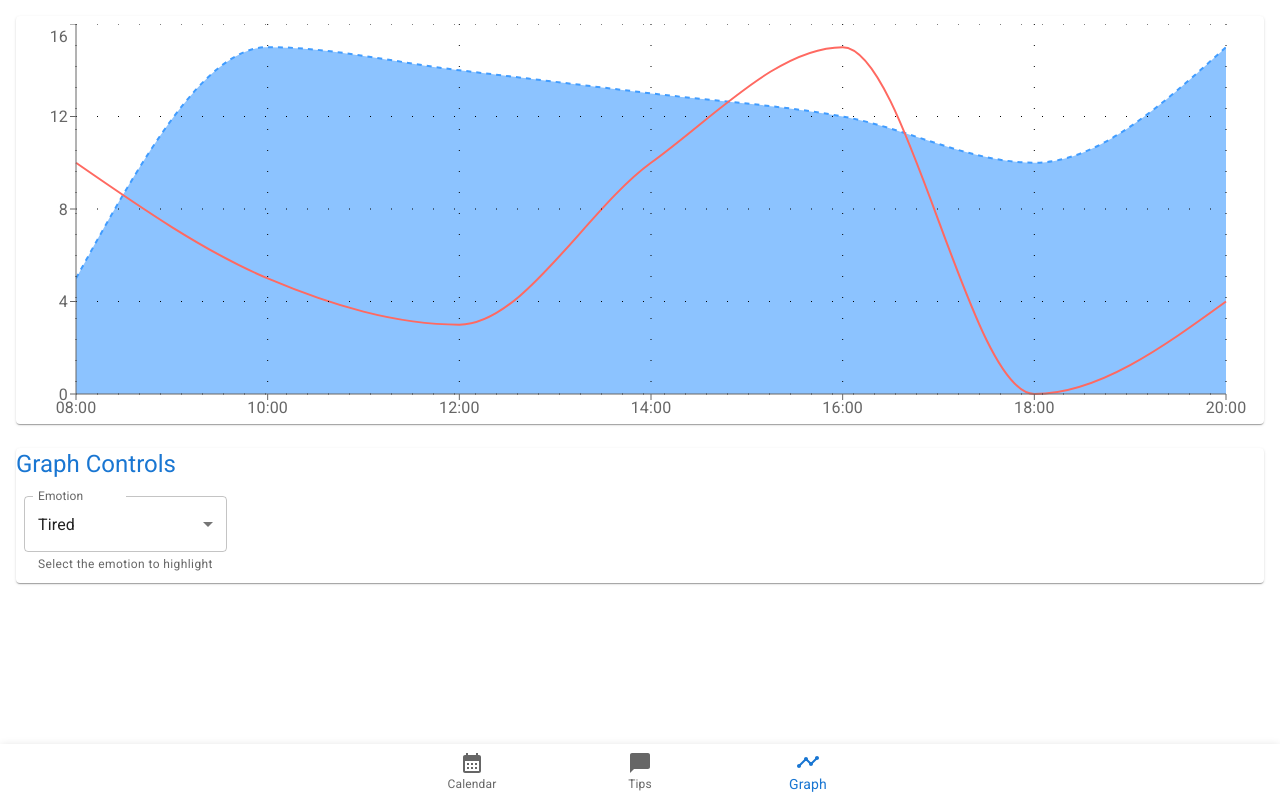
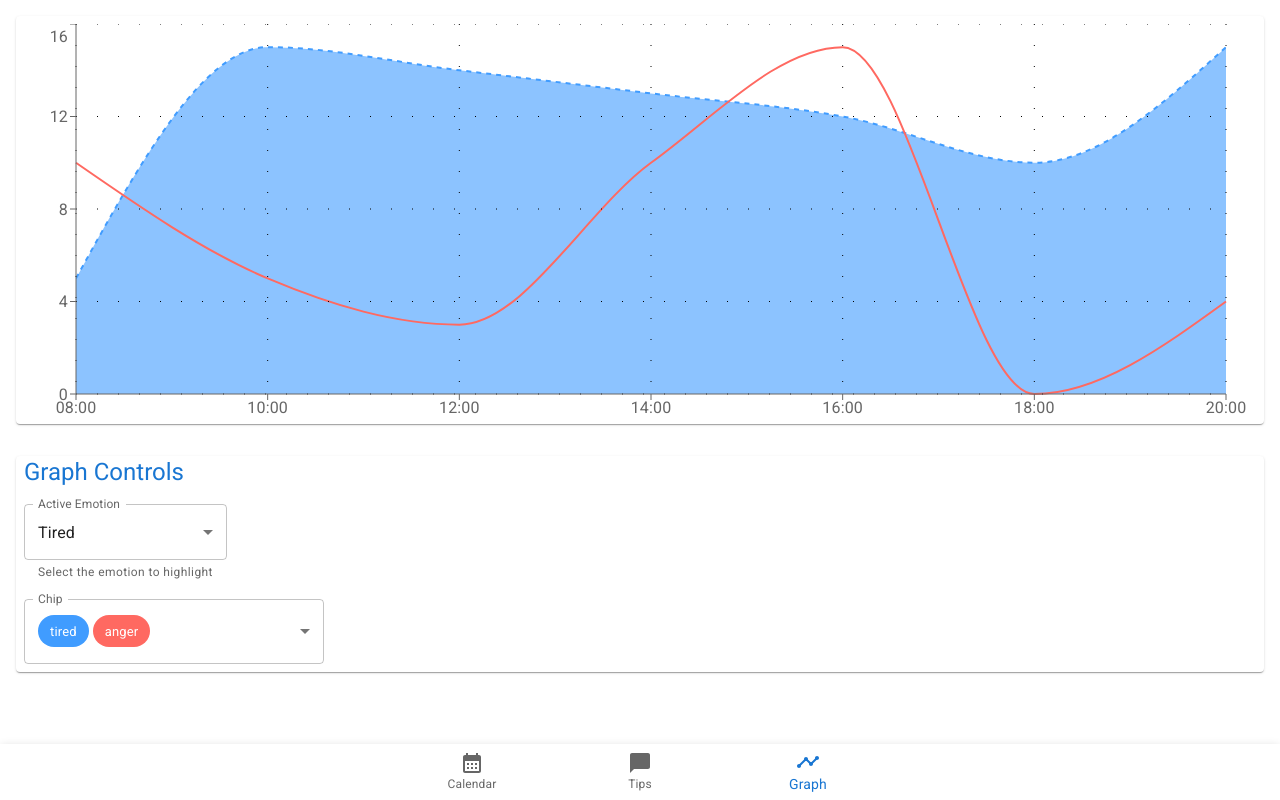
Before and after one commit to adamva/CMPUT302-emotion-tracker, a React (Create React App) app in the folder ui/: page /#/graph in a window 1280 px wide. Built offline with nearby package versions, Linux system fonts and the light colour scheme.

Commit message:
setup EmotionListSelect

```diff
--- a/ui/src/components/Graph/BasicGraph.js
+++ b/ui/src/components/Graph/BasicGraph.js
@@ -5,6 +5,7 @@ import { Button, Card, CardContent, FormControl, FormHelperText, MenuItem, Selec
 
 import { emotions } from '../consts';
 import { fakeGraphData } from './fakeGraphData';
+import MultipleSelectChip from './EmotionListSelect';
 
 const BasicGraph = () => {
   const graphWidth = window.innerWidth - 20;
@@ -12,16 +13,16 @@ const BasicGraph = () => {
   console.debug(`graphWidth: ${graphWidth} graphHeigh: ${graphHeight}`);
 
   const [ activeEmotion, setActiveEmotion ] = useState('tired');
-  const [ emotionList, setEmotionList ] = useState(['tired', 'anger'])
+  const [ activeEmotionList, setActiveEmotionList ] = useState(['tired', 'anger'])
 
   const handelActiveEmotionChange = (e) => {
     let newActiveEmotion = e.target.value;
-    let newEmotionList = [...emotionList];
-    newEmotionList.splice(emotionList.findIndex((element) => element === newActiveEmotion), 1)
+    let newEmotionList = [...activeEmotionList];
+    newEmotionList.splice(activeEmotionList.findIndex((element) => element === newActiveEmotion), 1)
     newEmotionList.push(newActiveEmotion);
 
     setActiveEmotion(newActiveEmotion);
-    setEmotionList(newEmotionList);
+    setActiveEmotionList(newEmotionList);
   }
 
   const renderEmotionGraphData = (emotion) => {
@@ -59,7 +60,7 @@ const BasicGraph = () => {
             data={fakeGraphData}
             margin={{ top: 0, right: 50, left: 0, bottom: 0 }}
           >
-            {emotionList.map((emotion) => (renderEmotionGraphData(emotion)))}
+            {activeEmotionList.map((emotion) => (renderEmotionGraphData(emotion)))}
             <CartesianGrid stroke='#000' strokeDasharray="1 20"/>
             <XAxis dataKey='name'/>
             <YAxis />
@@ -68,9 +69,9 @@ const BasicGraph = () => {
       </Grid>
       <Grid item xs={12}>
         <Paper sx={{ marginLeft: 2, marginRight: 2 }}>
-          <Typography variant='h5' gutterBottom color='primary'>Graph Controls</Typography>
+          <Typography variant='h5' color='primary' sx={{ m: 1 }}>Graph Controls</Typography>
           <FormControl sx={{ m: 1 }}>
-            <InputLabel id="active-emotion-select-helper-label">Emotion</InputLabel>
+            <InputLabel id="active-emotion-select-helper-label">Active Emotion</InputLabel>
             <Select
               labelId="active-emotion-select-helper-label"
               id="active-emotion-select-helper"
@@ -78,12 +79,13 @@ const BasicGraph = () => {
               label="Active Emotion"
               onChange={handelActiveEmotionChange}
             >
-              {emotionList.map((emotion) => (
+              {activeEmotionList.map((emotion) => (
                 <MenuItem value={emotions[emotion].value}>{emotions[emotion].label}</MenuItem>
               ))}
             </Select>
             <FormHelperText>Select the emotion to highlight</FormHelperText>
           </FormControl>
+          <MultipleSelectChip activeEmotionList={activeEmotionList} setActiveEmotionList={setActiveEmotionList} />
         </Paper>
       </Grid>
     </Grid>
--- /dev/null
+++ b/ui/src/components/Graph/EmotionListSelect.js
@@ -0,0 +1,91 @@
+import * as React from 'react';
+import { useTheme } from '@mui/material/styles';
+import Box from '@mui/material/Box';
+import OutlinedInput from '@mui/material/OutlinedInput';
+import InputLabel from '@mui/material/InputLabel';
+import MenuItem from '@mui/material/MenuItem';
+import FormControl from '@mui/material/FormControl';
+import Select from '@mui/material/Select';
+import Chip from '@mui/material/Chip';
+
+import { emotions } from '../consts';
+
+/*
+This code is modified from an example of using multi-select in MUI's select component, retrieved on 2023-03-31 from mui.com
+Example code here
+https://mui.com/material-ui/react-select/#chip
+*/
+
+const ITEM_HEIGHT = 48;
+const ITEM_PADDING_TOP = 8;
+const MenuProps = {
+  PaperProps: {
+    style: {
+      maxHeight: ITEM_HEIGHT * 4.5 + ITEM_PADDING_TOP,
+      width: 250,
+    },
+  },
+};
+
+const names = [
+    'Jerry Bob',
+    'Milly Kyle'
+]
+const emotionList = Array.from(Object.keys(emotions), (emotion) => emotions[emotion].label);
+
+function getStyles(name, emotionList, theme) {
+  return {
+    fontWeight:
+      emotionList.indexOf(name) === -1
+        ? theme.typography.fontWeightRegular
+        : theme.typography.fontWeightMedium,
+  };
+}
+
+export default function MultipleSelectChip({ activeEmotionList, setActiveEmotionList }) {
+  const theme = useTheme();
+
+  const handleChange = (event) => {
+    const {
+      target: { value },
+    } = event;
+    setActiveEmotionList(
+      // On autofill we get a stringified value.
+      typeof value === 'string' ? value.split(',') : value,
+    );
+  };
+
+  return (
+    <div>
+      <FormControl sx={{ m: 1, width: 300 }}>
+        <InputLabel id="demo-multiple-chip-label">Chip</InputLabel>
+        <Select
+          labelId="demo-multiple-chip-label"
+          id="demo-multiple-chip"
+          multiple
+          value={activeEmotionList}
+          onChange={handleChange}
+          input={<OutlinedInput id="select-multiple-chip" label="Chip" />}
+          renderValue={(selected) => (
+            <Box sx={{ display: 'flex', flexWrap: 'wrap', gap: 0.5 }}>
+              {selected.map((value) => (
+                <Chip key={value} label={value} sx={{ backgroundColor: emotions[value].color, color: 'white' }}/>
+              ))}
+            </Box>
+          )}
+          MenuProps={MenuProps}
+        >
+          {Object.keys(emotions).map((emotion) => (
+            <MenuItem
+              key={emotions[emotion].id}
+              value={emotions[emotion].value}
+              style={getStyles(emotions[emotion].label, emotionList, theme)}
+            >
+              {emotions[emotion].label}
+            </MenuItem>
+          ))}
+        </Select>
+      </FormControl>
+    </div>
+  );
+}
```
